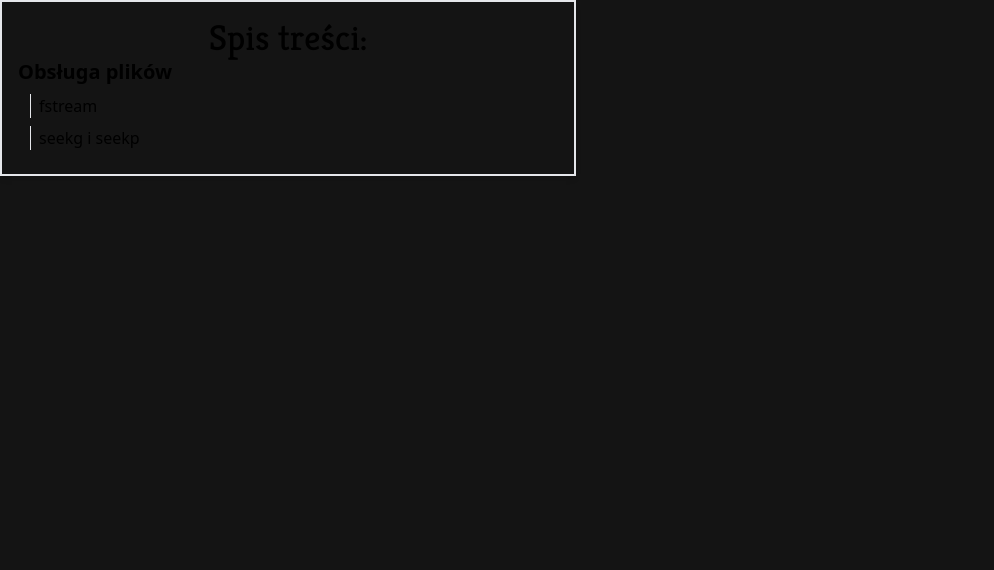
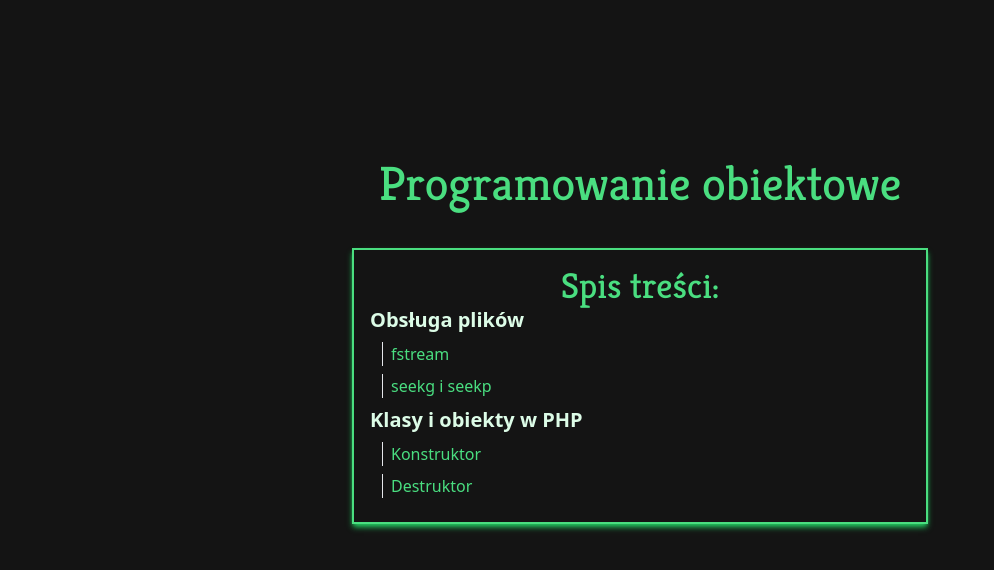
Before and after one commit to KariminK/zstplusplus, a React (Vite) app: page /obiektowe in a window 1280 px wide. Shown: the top 570 px of the page, without its empty margins (0-994 px from the left). Built offline with nearby package versions, Linux system fonts and the light colour scheme; the HTML template or start-up script is replaced by a standard one.

Commit message:
added content to contents on obiektowe site

```diff
--- a/src/components/Contents/Contents.jsx
+++ b/src/components/Contents/Contents.jsx
@@ -1,14 +1,22 @@
 import PropTypes from "prop-types";
 import { Link } from "react-router-dom";
-const Contents = ({ chapters, colors }) => {
+const Contents = ({
+  chapters,
+  colors = {
+    mainList: "text-slate-100 border-slate-400 shadow-slate-500",
+    heading: "text-slate-400",
+    sublist: "text-slate-400",
+  },
+}) => {
   return (
     <div>
       <ul
-        className={`${colors?.textLight} p-4 list-inside border-2 ${colors?.primary} shadow-md ${colors?.primary} max-w-xl`}
+        className={
+          "p-4 list-inside border-2 shadow-md mx-auto max-w-xl " +
+          colors.mainList
+        }
       >
-        <h2
-          className={`font-kreon text-4xl text-center ${colors?.primaryLighter}`}
-        >
+        <h2 className={"font-kreon text-4xl text-center " + colors.heading}>
           Spis treści:
         </h2>
         {chapters.map((chapter) => {
@@ -23,10 +31,10 @@ const Contents = ({ chapters, colors }) => {
           else
             return (
               <li key={crypto.randomUUID()} className="list-none">
-                <ul className=" list-inside">
+                <ul className={"list-inside " + colors.sublist}>
                   {chapter.map((subchapter) => (
                     <li
-                      className={`border-l pl-2 ml-3 my-2 ${colors?.primaryLighter}`}
+                      className="border-l pl-2 ml-3 my-2 "
                       key={crypto.randomUUID()}
                     >
                       <Link to={subchapter.to}>{subchapter.text}</Link>
--- a/src/pages/Obiektowe/Obiektowe.jsx
+++ b/src/pages/Obiektowe/Obiektowe.jsx
@@ -3,6 +3,9 @@ import Contents from "../../components/Contents/Contents";
 const Obiektowe = () => {
   return (
     <main className="">
+      <h1 className="text-5xl font-kreon text-green-400 text-center mt-40 mb-10">
+        Programowanie obiektowe
+      </h1>
       <Contents
         chapters={[
           { to: "/pliki", text: "Obsługa plików" },
@@ -10,7 +13,17 @@ const Obiektowe = () => {
             { to: "/pliki#fstream", text: "fstream" },
             { to: "/pliki#seekg", text: "seekg i seekp" },
           ],
+          { to: "/obiektyphp", text: "Klasy i obiekty w PHP" },
+          [
+            { to: "/obiektyphp#konstruktor", text: "Konstruktor" },
+            { to: "/obiektyphp#destruktor", text: "Destruktor" },
+          ],
         ]}
+        colors={{
+          mainList: "text-green-100 border-green-400 shadow-green-500",
+          heading: "text-green-400",
+          sublist: "text-green-400",
+        }}
       />
     </main>
   );
```
